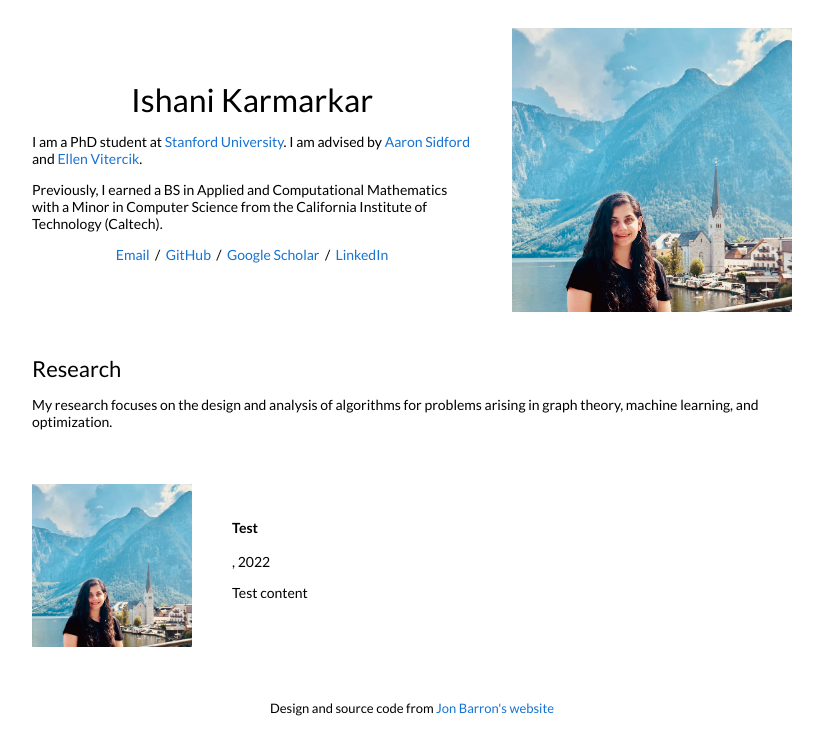
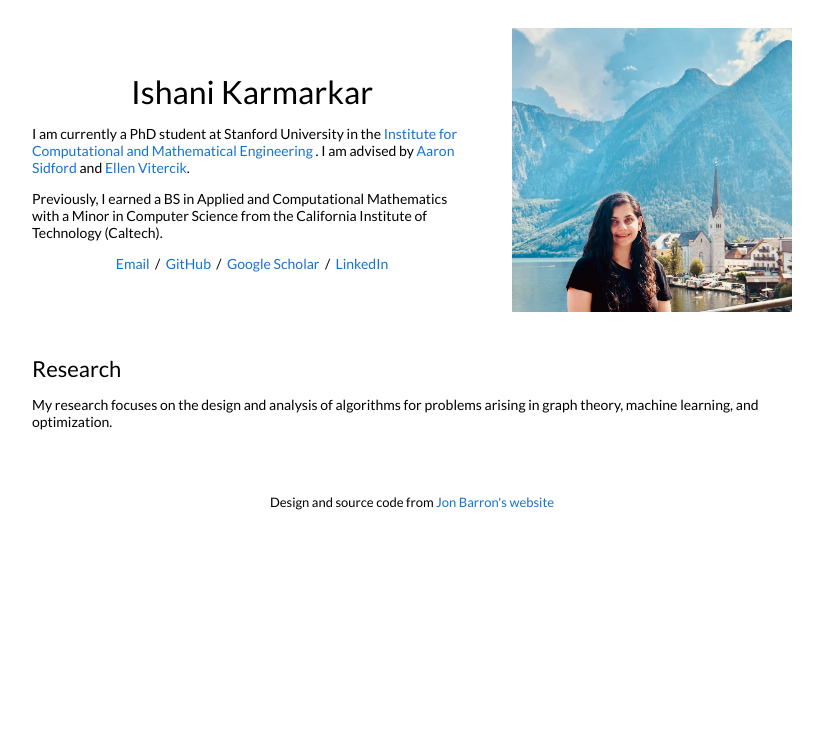
Before and after one commit to ishanikarmarkar/ishanikarmarkar.github.io, a Jekyll site: the page built from _posts/2010-09-14-test.markdown, in a window 1280 px wide. Shown: the top 755 px of the page, without its empty margins (228-1051 px from the left). Built offline with Jekyll 4.4.1, drawn with Linux system fonts in a browser that asks for light colours; our own code applies the rules of GitHub Pages for plain Markdown files.

Commit message:
Remove test post and update intro.

```diff
--- a/_layouts/default.html
+++ b/_layouts/default.html
@@ -25,7 +25,7 @@
               <h1>
                 Ishani Karmarkar
               </h1>
-              <p>I am a PhD student at <a href="https://icme.stanford.edu/">Stanford University</a>. I am advised by <a href="https://www.aaronsidford.com/">Aaron Sidford</a> and <a href="https://vitercik.github.io/">Ellen Vitercik</a>.
+              <p>I am currently a PhD student at Stanford University in the <a href="https://icme.stanford.edu/">Institute for Computational and Mathematical Engineering </a>. I am advised by <a href="https://www.aaronsidford.com/">Aaron Sidford</a> and <a href="https://vitercik.github.io/">Ellen Vitercik</a>.
               </p>
               <p>
                 Previously, I earned a BS in Applied and Computational Mathematics with a Minor in Computer Science from the California Institute of Technology (Caltech).
--- a/_posts/2010-09-14-test.markdown
+++ b/_posts/2010-09-14-test.markdown
@@ -1,4 +1,4 @@
----
+<!-- ---
 layout: post
 title:  "Test"
 date:   2022-09-14
@@ -8,4 +8,4 @@ course: ""
 author: "me"
 subtitle: "subtitle test"
 ---
-Test content
+Test content -->
```
